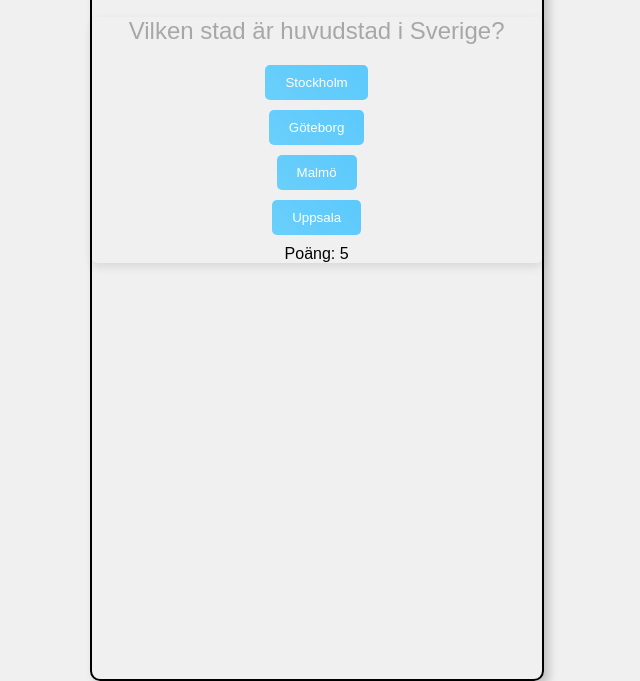
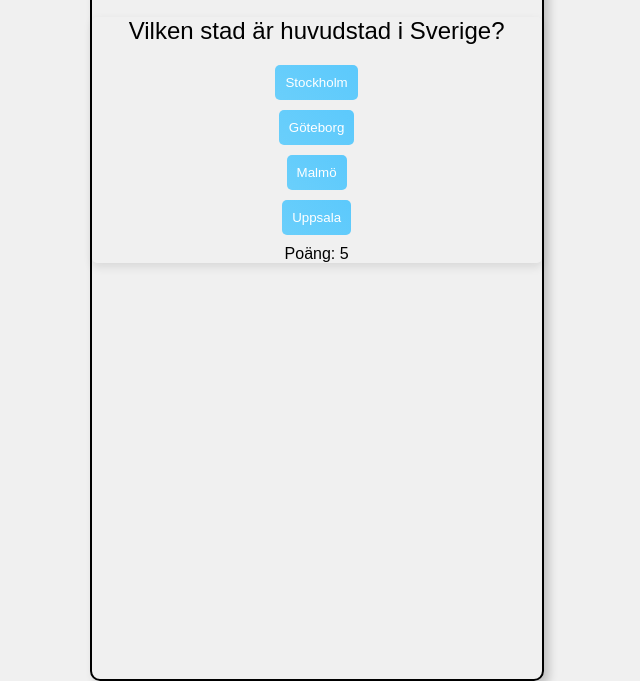
Before and after one commit to faisalwilliam/Lorem-Quiz, a plain HTML site: page index.html in a window 1280 px wide. Shown: the part 123-804 px from the top of the page, without its empty margins (320-960 px from the left). Drawn offline with Linux system fonts and the light colour scheme.

Commit message:
uppdate css

```diff
--- a/styles.css
+++ b/styles.css
@@ -9,10 +9,6 @@ html, body {
 
   /* Flexbox används för att centrera innehåll */
   body {
-   /* display: flex;           */    /* Aktiverar flexbox på body */
-    /*justify-content: center;   */  /* Centrering horisontellt */
-   /* align-items: center;     */    /* Centrering vertikalt */
-
     width: 450px;                /* Fixerad bredd för quiz-kontainer */
     font-family: Arial, sans-serif;
     text-align: center;
@@ -20,7 +16,6 @@ html, body {
 
     /* Flex-riktning och innehållsjustering */
     flex-direction: column;
-   /* overflow: hidden;*/
 
     /* Konturstil för quiz-kontainer */
     border: 2px solid black;
@@ -47,7 +42,7 @@ html, body {
   #question {
     font-size: 1.5em;
     margin: 20px 0;
-    color: rgba(0, 0, 0, 0.3);  /* Delvis synlig text från början */
+    color: rgb(0, 0, 0);
     transition: color 0.5s ease-in-out;
   }
 
@@ -63,7 +58,7 @@ html, body {
   .answer {
     display: block;
     margin: 10px auto;
-    padding: 10px 20px;
+    padding: 10px 10px;
     border: none;
     background-image: linear-gradient(45deg, #6acffb, #5cc9fc);  /* Gradient-bakgrund */
     color: white;
@@ -73,10 +68,11 @@ html, body {
 
   /* Ändrar färg vid hovring */
   .answer:hover {
-    background-color: #45a049;
+    background-color: #4595a0;
   }
 
   /* Döljer element */
   .hidden {
     display: none;
+    padding-bottom: 5px;
   }
```
